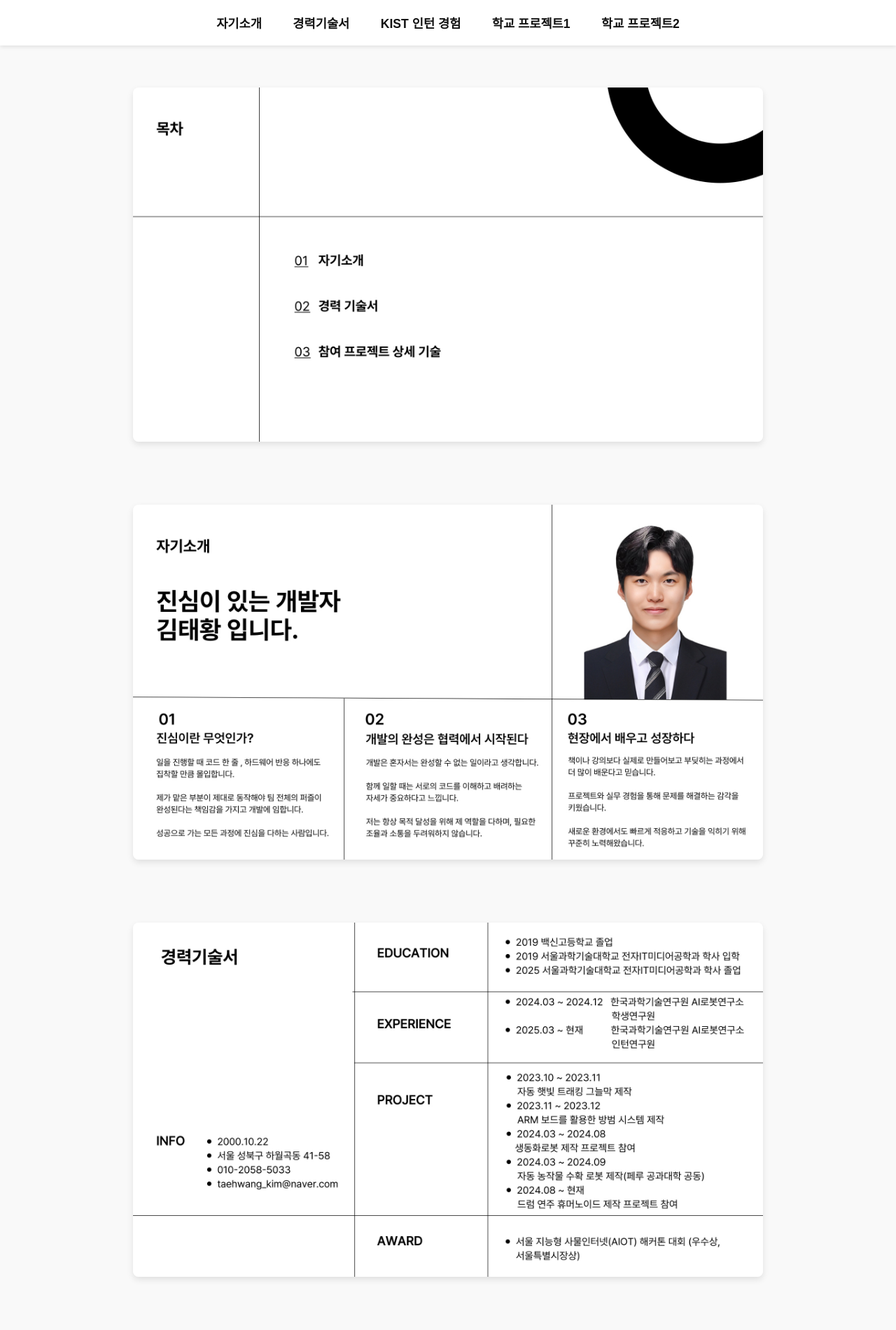
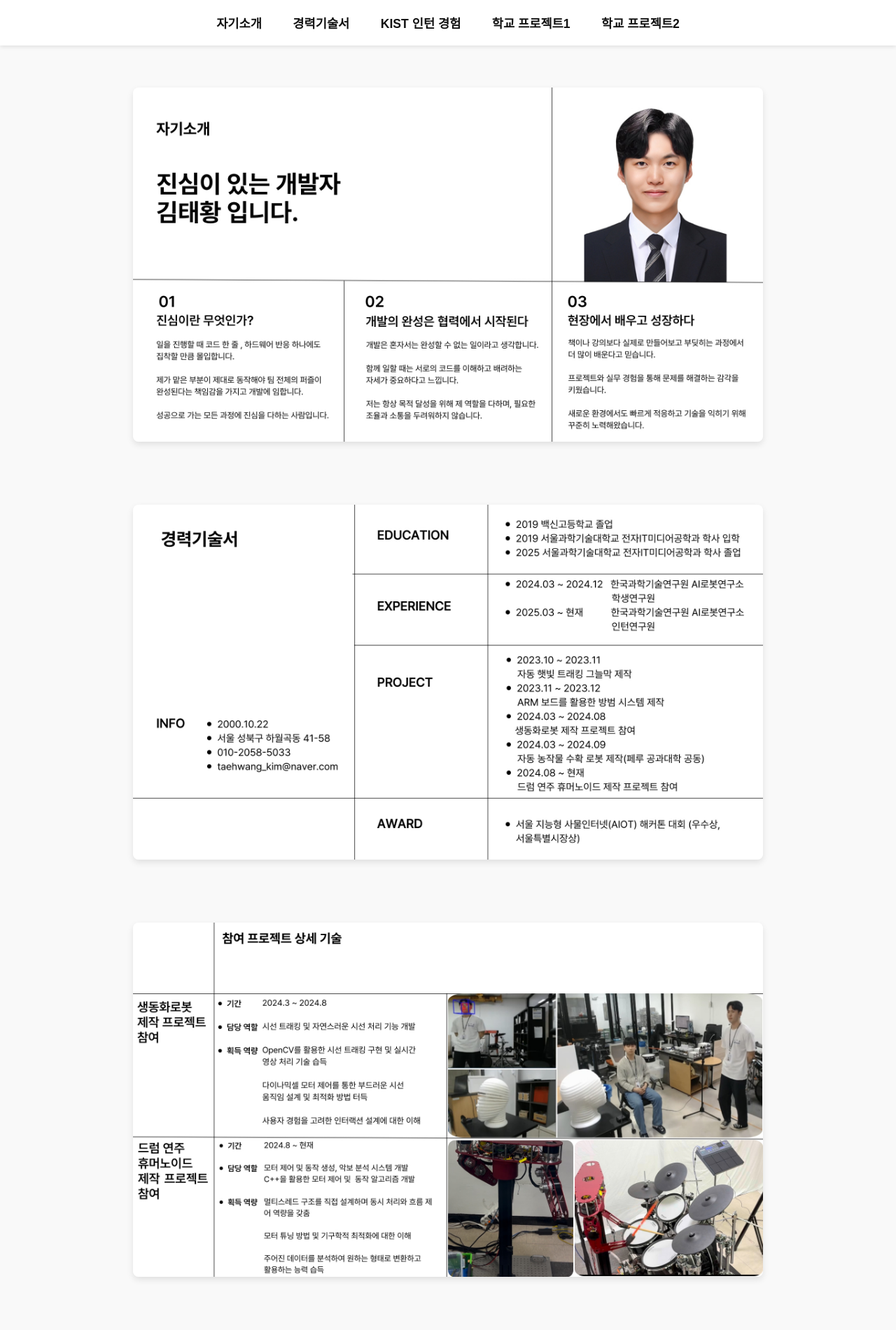
Before and after one commit to taehwang1022/portfolio, a plain HTML site: page index.html in a window 1280 px wide. Shown: the top 1900 px of the page at 70% size. Drawn offline with Linux system fonts and the light colour scheme.

Commit message:
Update index.html

```diff
--- a/index.html
+++ b/index.html
@@ -60,19 +60,19 @@
 
 <!-- 페이지 이미지 -->
 <div class="spacer" id="page2"></div>
-<img class="page" src="002.jpg" alt="자기소개">
+<img class="page" src="003.jpg" alt="자기소개">
 
 <div class="spacer" id="page3"></div>
-<img class="page" src="003.jpg" alt="경력기술서">
+<img class="page" src="004.jpg" alt="경력기술서">
 
 <div class="spacer" id="page4"></div>
-<img class="page" src="004.jpg" alt="KIST 인턴 경험">
+<img class="page" src="005.jpg" alt="KIST 인턴 경험">
 
 <div class="spacer" id="page5"></div>
-<img class="page" src="005.jpg" alt="학교 프로젝트1">
+<img class="page" src="006.jpg" alt="학교 프로젝트1">
 
 <div class="spacer" id="page6"></div>
-<img class="page" src="006.jpg" alt="학교 프로젝트2">
+<img class="page" src="007.jpg" alt="학교 프로젝트2">
 
 </body>
 </html>
```
